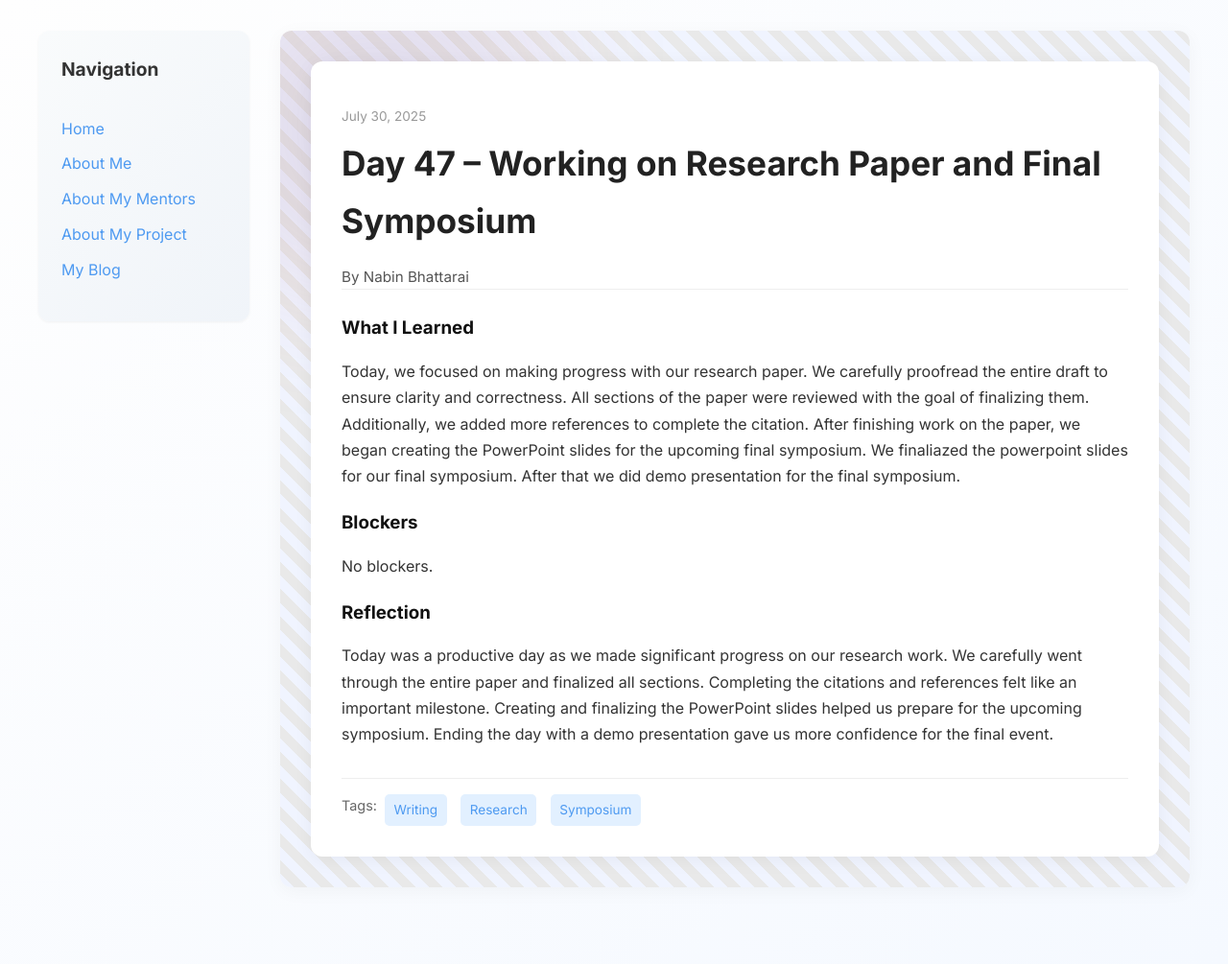
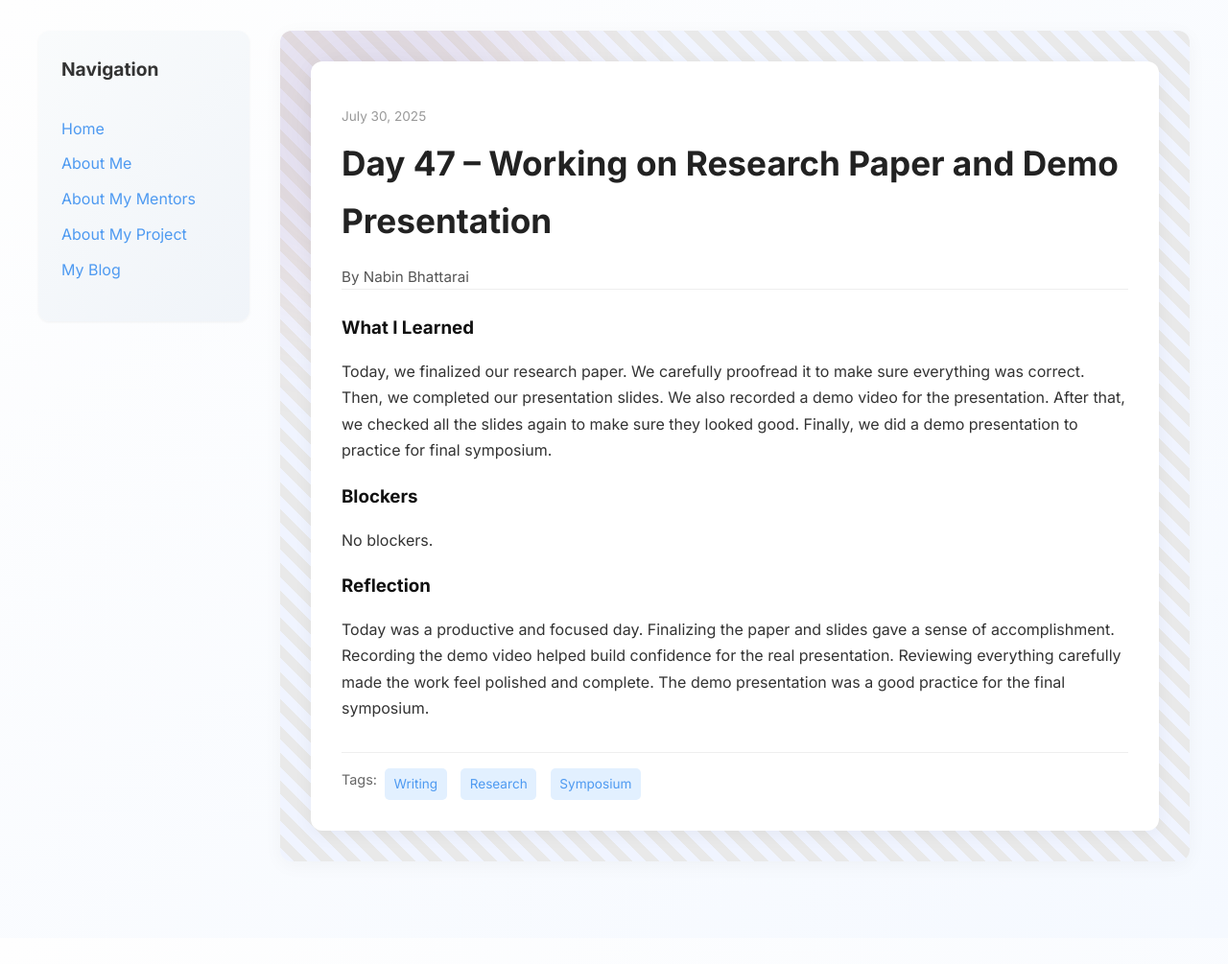
Before and after one commit to bhattarainabin2055/bhattarainabin2055.github.io, a Jekyll site: the page built from _posts/2025-07-30-day-47.md, in a window 1280 px wide. Shown: the whole page at 96% size. Built offline with Jekyll 4.4.1, drawn with Linux system fonts in a browser that asks for light colours; after the commit the page ends 978 px from its top, so only the background shows below that.

Commit message:
Update 2025-07-30-day-47.md

```diff
--- a/_posts/2025-07-30-day-47.md
+++ b/_posts/2025-07-30-day-47.md
@@ -1,16 +1,17 @@
 ---
 layout: post
-title: "Day 47 – Working on Research Paper and Final Symposium "
+title: "Day 47 – Working on Research Paper and Demo Presentation "
 date: 2025-07-30
 author: Nabin Bhattarai
 permalink: /day47.html
 tags: ["Writing", "Research", "Symposium"]
 
 what_i_learned: |
- Today, we focused on making progress with our research paper. We carefully proofread the entire draft to ensure clarity and correctness. All sections of the paper were reviewed with the goal of finalizing them. Additionally, we added more references to complete the citation. After finishing work on the paper, we began creating the PowerPoint slides for the upcoming final symposium. We finaliazed the powerpoint slides for our final symposium. After that we did demo presentation for the final symposium.
+ Today, we finalized our research paper. We carefully proofread it to make sure everything was correct. Then, we completed our presentation slides. We also recorded a demo video for the presentation. After that, we checked all the slides again to make sure they looked good. Finally, we did a demo presentation to practice for final symposium.
+
 blockers: |
  No blockers.
 
 reflection: |
- Today was a productive day as we made significant progress on our research work. We carefully went through the entire paper and finalized all sections. Completing the citations and references felt like an important milestone. Creating and finalizing the PowerPoint slides helped us prepare for the upcoming symposium. Ending the day with a demo presentation gave us more confidence for the final event.
+ Today was a productive and focused day. Finalizing the paper and slides gave a sense of accomplishment. Recording the demo video helped build confidence for the real presentation. Reviewing everything carefully made the work feel polished and complete. The demo presentation was a good practice for the final symposium.
 ---
```
